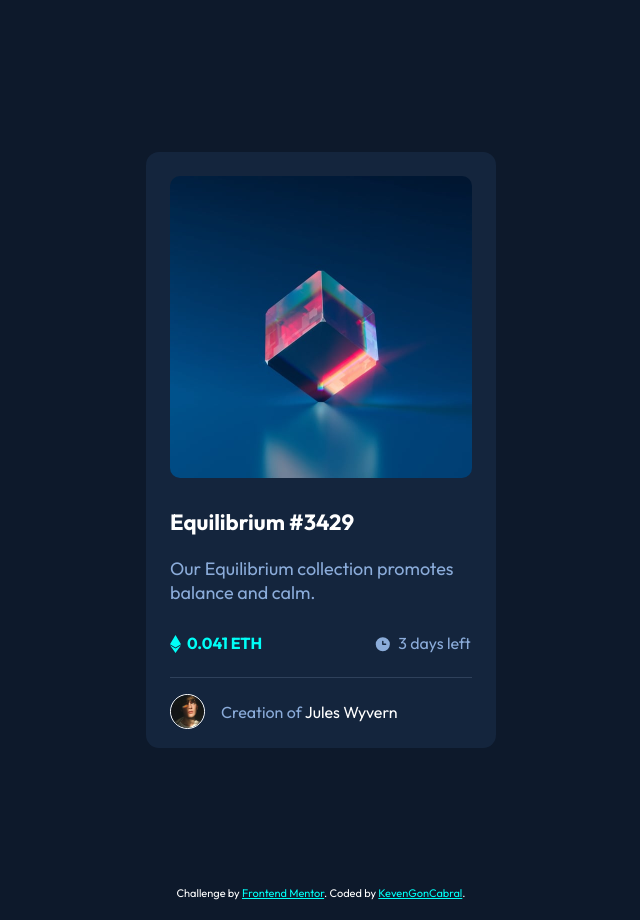
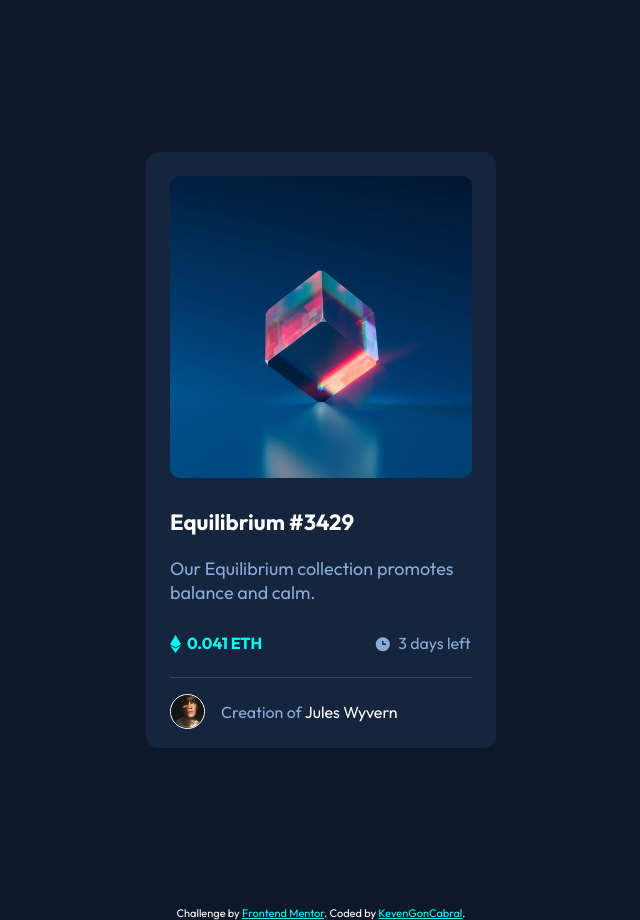
Before and after one commit to KevenGonCabral/Ntf-responsive-card, a plain HTML site: page index.html in a window 1280 px wide. Shown: the whole page, without its empty margins (319-959 px from the left). Drawn offline with Linux system fonts and the light colour scheme.

Commit message:
Update styles.css

```diff
--- a/css/styles.css
+++ b/css/styles.css
@@ -137,7 +137,7 @@ body{
     color: hsl(215, 51%, 70%);
 }
 
-.attribution { font-size: 11px; text-align: center;margin-top: 140px; color: white; font-family: 'Outfit';
+.attribution { font-size: 11px; text-align: center;margin-top: 160px; color: white; font-family: 'Outfit';
     font-weight: 300, 400, 600;}
 .attribution a { color: hsl(178, 100%, 50%); }
 
```
